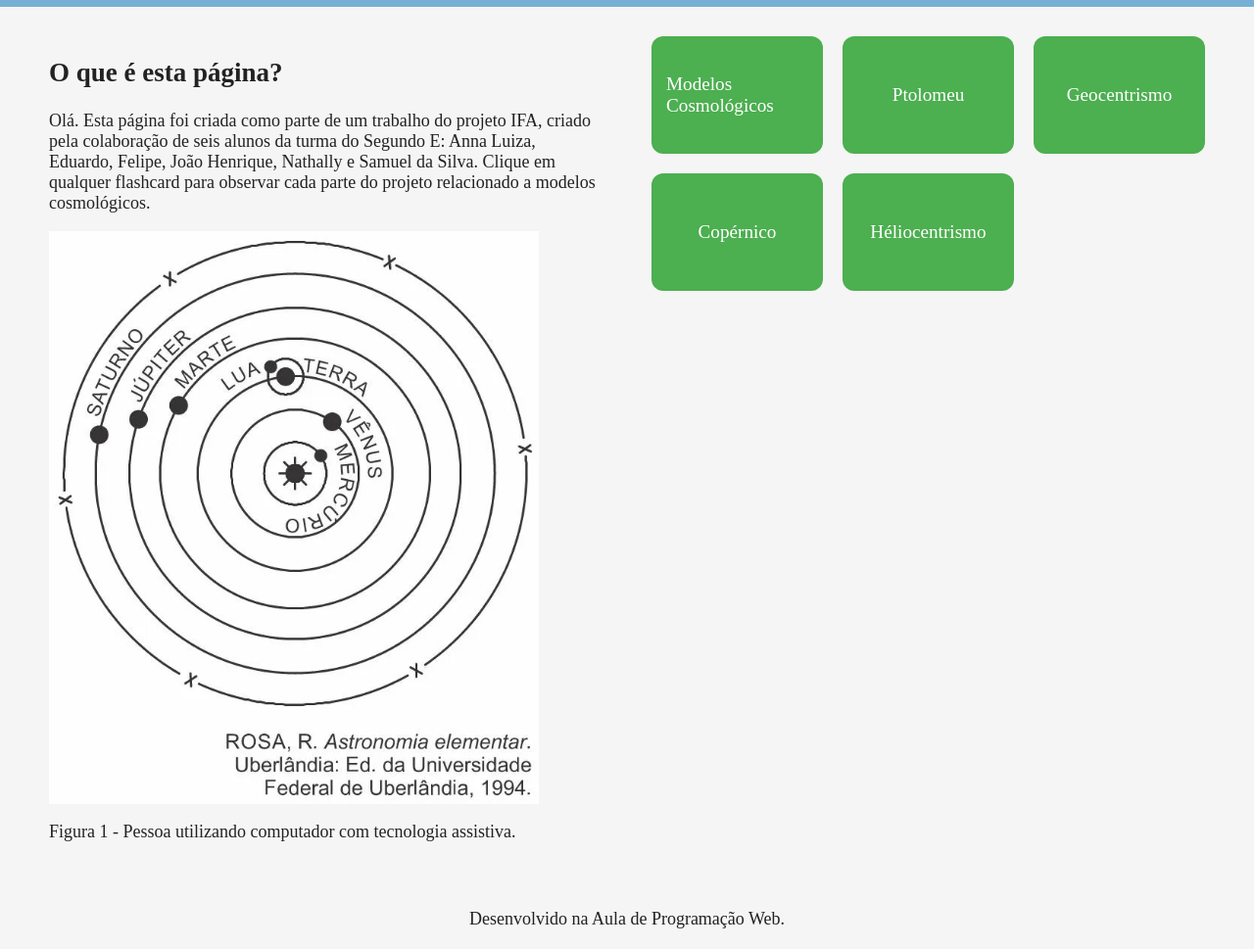
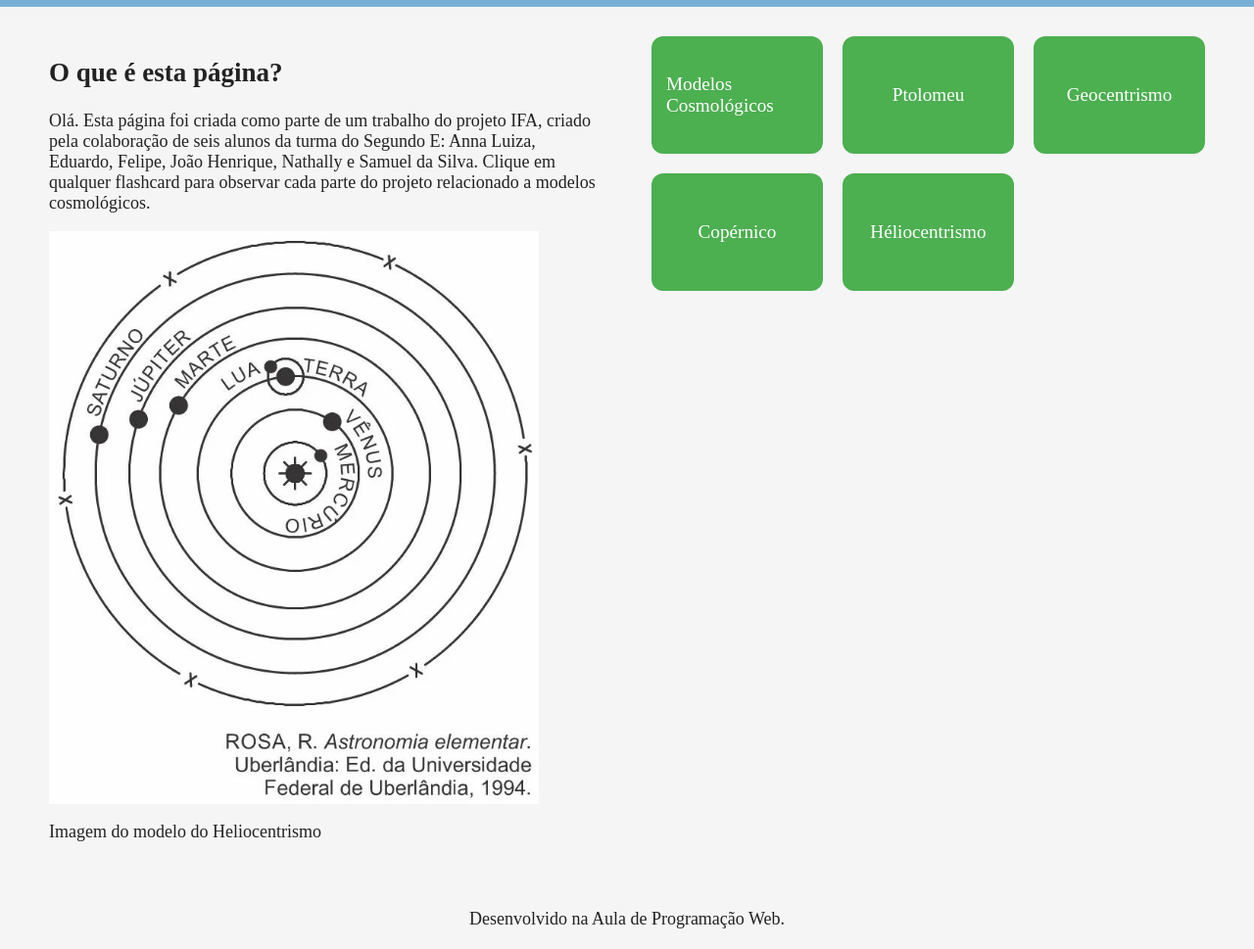
Before and after one commit to brunojoao-snowball/repositoriotrAbalhodeprogramacao, a plain HTML site: page index.html in a window 1280 px wide. Shown: the part 105-1074 px from the top of the page at 98% size. Drawn offline with Linux system fonts and the light colour scheme.

Commit message:
Update index.html

```diff
--- a/index.html
+++ b/index.html
@@ -58,7 +58,7 @@
     </p>
     <img id="imagemPrincipal" src="heliocentrico.webp" alt="Imagem do modelo heliocentrico" tabindex="11">
     <figcaption tabindex="12">
-<p id="descrevefigura">        Figura 1 - Pessoa utilizando computador com tecnologia assistiva.</p>
+<p id="descrevefigura">        Imagem do modelo do Heliocentrismo</p>
     </figcaption>
 
 </section>
```
